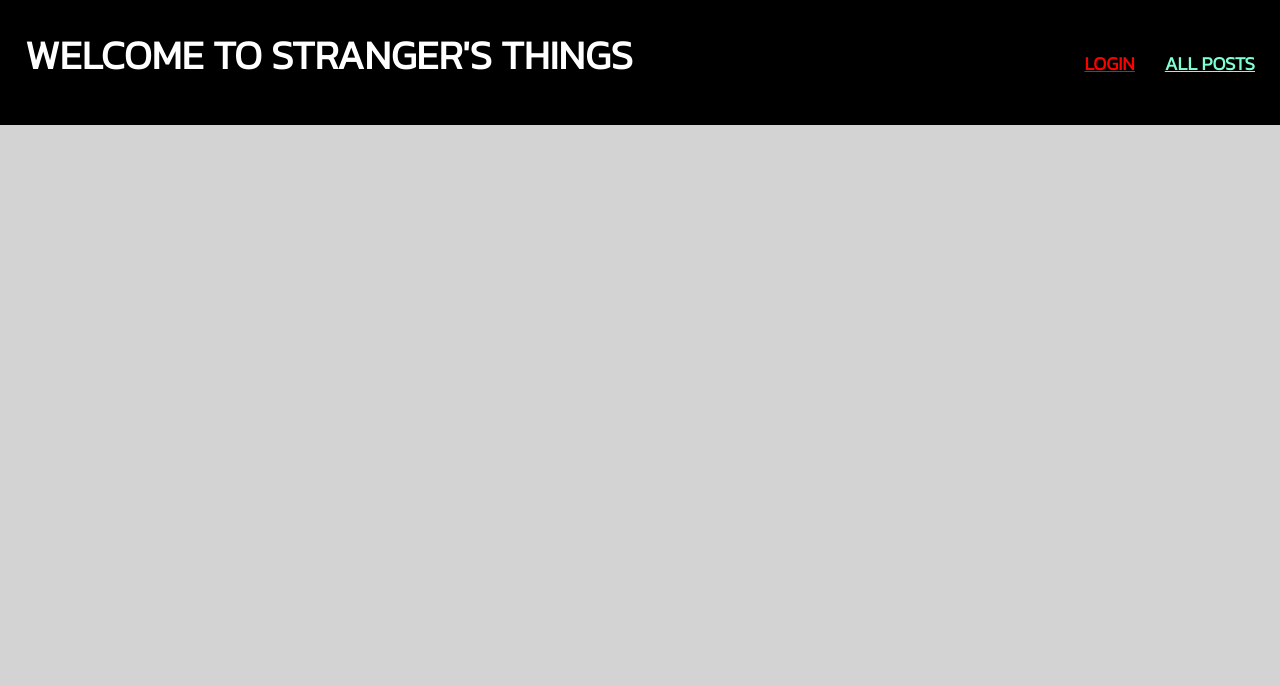
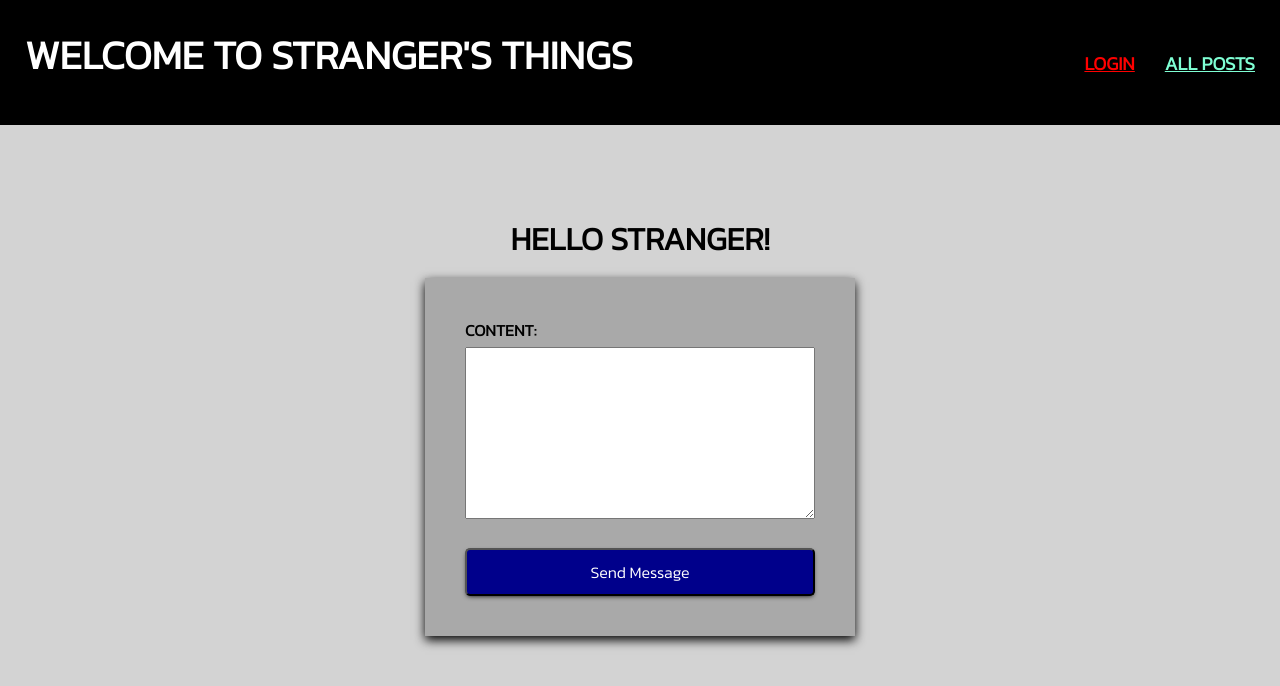
Before and after one commit to mheuangsayaseng/Strangers-Demo, a React (Vite) app: page /message-post in a window 1280 px wide. Shown: the top 686 px of the page. Built offline with nearby package versions, Linux system fonts and the light colour scheme.

Commit message:
message board

```diff
--- a/src/App.css
+++ b/src/App.css
@@ -100,7 +100,8 @@ body {
 }
 
 .user-content,
-.createPost-content {
+.createPost-content,
+.messagePost-content {
   height: 75vh;
   display: flex;
   flex-direction: column;
@@ -114,6 +115,7 @@ body {
   margin-bottom: 15px;
 }
 
+.messagePost-form,
 .user-form,
 .createPost-form {
   display: flex;
@@ -215,14 +217,13 @@ button:hover {
   align-items: center;
   justify-content: center;
   height: 75px;
-  padding:10px;
+  padding: 10px;
 }
 
 .post-price {
   display: flex;
   justify-content: space-between;
   align-items: center;
-  padding: 5px;
   padding-left: 15px;
   background-color: darkblue;
   color: gold;
--- a/src/App.jsx
+++ b/src/App.jsx
@@ -5,6 +5,7 @@ import LoginForm from "./components/LoginForm";
 import MyProfile from "./components/MyProfile";
 import AllPost from "./components/AllPosts";
 import CreatePost from "./components/CreatePost";
+import Message from "./components/MessagePost";
 import useAuth from "./hooks/useAuth";
 
 
@@ -46,6 +47,7 @@ function App() {
                 <Route path="/create-post" element={<CreatePost />} />
                 <Route path="/register-user" element={<RegisterForm />} />
                 <Route path="/my-profile" element={<MyProfile />} />
+                <Route path="/message-post" element={<Message/>} />
             </Routes>
         </div>
     );
--- a/src/components/AllPosts.jsx
+++ b/src/components/AllPosts.jsx
@@ -22,10 +22,18 @@ export default function AllPosts() {
       {posts.map((post) => {
         return (
           <div className="post-card" key={post._id}>
-            <h1 className="post-name"><span>Username: {post.author.username}</span><i onClick={() => {navigate(`/create_message`);}} style={{padding:"5px", color:"gold"}} className="material-icons">message</i></h1>
+
+            <h1 className="post-name">
+              <span>Username: {post.author.username}</span>
+              {token && (
+                <i onClick={() => {navigate(`/message-post`);}} style={{padding:"5px", color:"gold"}} className="material-icons">message</i>
+              )}
+            </h1>
+
             <h2 className="post-title">{post.title}</h2>
-            {/* <img src="https://emojis.wiki/thumbs/emojis/panda.webp"/> */}
+
             <p className="post-description"> {post.description}</p>
+
             <h2 className="post-price">
               <span>Price: {post.price}</span>
               {user._id === post.author._id && (
@@ -44,6 +52,7 @@ export default function AllPosts() {
                 >delete_outline</i>
               )}
             </h2>
+
           </div>
         )
       })}
--- a/src/components/CreatePost.jsx
+++ b/src/components/CreatePost.jsx
@@ -13,7 +13,7 @@ export default function CreatePost() {
   return (
     <div className="createPost-content">
 
-      <h1 className="greeting">Hello Stranger</h1>
+      <h1 className="greeting">New Post</h1>
 
       <form className="createPost-form" onSubmit={async (e) => {
         e.preventDefault();
--- /dev/null
+++ b/src/components/MessagePost.jsx
@@ -0,0 +1,42 @@
+import { useState } from "react";
+import { messagePost } from "../api";
+import useAuth from "../hooks/useAuth";
+import { useParams } from "react-router-dom";
+import { useNavigate } from "react-router-dom";
+
+export default function Message() {
+    const navigate = useNavigate();
+    const { postId } = useParams();
+    const [content, setContent] = useState("");
+    const { token } = useAuth();
+
+    async function handleSubmit(e) {
+        e.preventDefault();
+        try {
+            const response = await messagePost(postId, token, content);
+            setContent(response);
+            navigate('/all-posts');
+        } catch (error) {
+            console.log(error)
+        }
+    }
+
+    return (
+        <div className="messagePost-content">
+
+            <h1 className="messageFormTitle">Hello Stranger!</h1>
+
+            <form className="messagePost-form" onSubmit={handleSubmit}>
+                <label>Content:</label>
+                <textarea
+                    type="text"
+                    style={{marginBottom:"5px", height: "150px", padding:"10px"}}
+                    value={content}
+                    onChange={(e) => setContent(e.target.value)}
+                />
+                <br></br>
+                <button type="submit">Send Message</button>
+            </form>
+        </div>
+    );
+}
```
